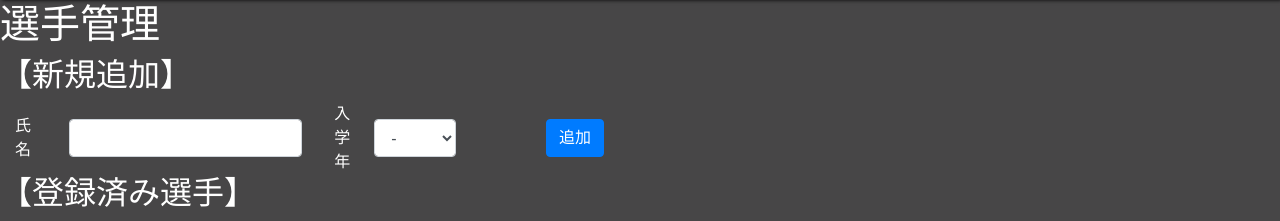
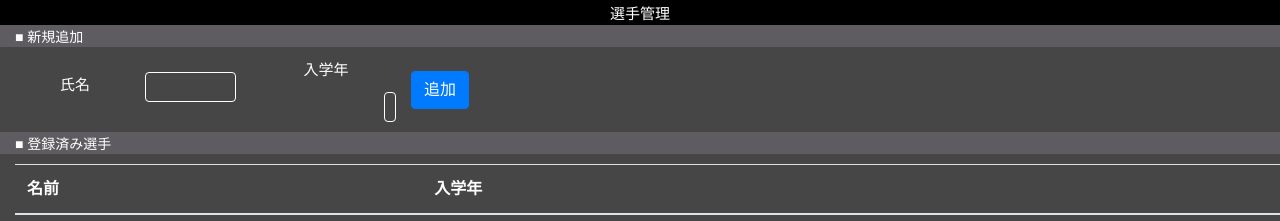
Before and after one commit to KeioSailingDev/web_yacht_note, a Flask app: page /admin/player in a window 1280 px wide. Shown: the part 40-261 px from the top of the page. Run offline with Flask 2, Linux system fonts and the light colour scheme; data that the repository does not hold is empty; some libraries are stand-ins or nearby versions.

Commit message:
①各管理画面のCSSを変更

```diff
--- a/static/css/style.css
+++ b/static/css/style.css
@@ -400,10 +400,10 @@
 /*=======================================================*/
 
 /*==========管理画面==========*/
+/*管理画面一覧*/
 div.admin-list {
   margin: 65px 15px 10px 15px;
 }
-
 
 div.left-admin {
   float: left;
@@ -439,6 +439,10 @@
 }
 
 
+table.admin-table {
+  margin: 10px 15px 10px 15px;
+}
+
 /*===========================*/
 
 /* Settings for fullwidth */
@@ -449,7 +453,6 @@
 .sidr.left.fullwidth {
     left: -100%;
 }
-
 
 .sidr.right.fullwidth {
     right: -100%;
--- a/templates/admin_player.html
+++ b/templates/admin_player.html
@@ -1,21 +1,26 @@
 {% extends 'layout.html' %}
 {% block content %}
-  <h1>{{ title }}</h1>
+  <h3 class="sub-fix-var">{{ title }}</h3>
 
-  <h2>【新規追加】</h2> <!-- 動作確認OK! -->
+  <h5 class="first-sub-title">■ 新規追加</h5>
+
   <form action="{{ url_for('add_player') }}" method="post" class="form-inline">
 
-    <div class="form-group">
-      <label for="playername" class="col-sm-2 control-label">氏名</label>
-      <div class="col-sm-10">
-        <input type="text" class="form-control" id="playername" name="playername">
+    <div class="form-set clearfix">
+      <div class="float-label">
+        <label for="playername">氏名</label>
+      </div>
+      <div class="float-input">
+        <input type="text" class="input-form" id="playername" name="playername">
       </div>
     </div>
 
-    <div class="form-group">
-      <label for="year" class="col-sm-2 control-label">入学年</label>
-      <div class="col-sm-10">
-        <select name="year" class="form-control">
+    <div class="form-set clearfix">
+      <div class="float-label">
+        <label for="year">入学年</label>
+      </div>
+      <div class="float-input">
+        <select name="year" class="input-form">
           <option value"">-</option>
             {% for admission_year in admission_years %}
               <option value={{ admission_year }}>{{ admission_year }}</option>
@@ -24,8 +29,9 @@
       </div>
     </div>
 
-    <div class="form-group">
-      <div class="col-sm-offset-2 col-sm-10">
+    <div class="clearfix">
+      <div class="adjust-button"></div>
+      <div class="btn-add-comment">
         <button type="submit" class="btn btn-primary">
           <span class="glyphicon glyphicon-plus-sign" aria-hidden="true"></span> 追加
         </button>
@@ -34,8 +40,8 @@
 
   </form>
 
-  <h2>【登録済み選手】</h2>
-  <table class="table">
+  <h5 class="sub-title">■ 登録済み選手</h5>
+  <table class="table admin-table">
     <thead>
       <tr>
         <th>名前</th>
```
Also changed, not shown: templates/admin_device.html (+12 -9 lines), templates/admin_menu.html (+13 -9 lines), templates/admin_yacht.html (+19 -13 lines).
